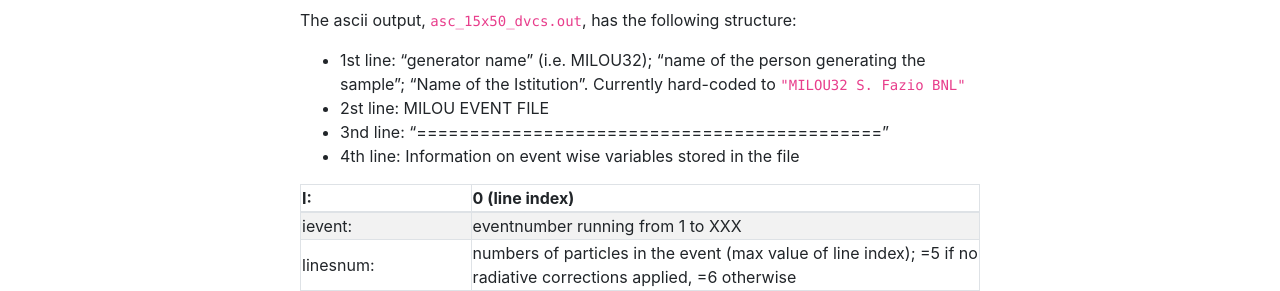
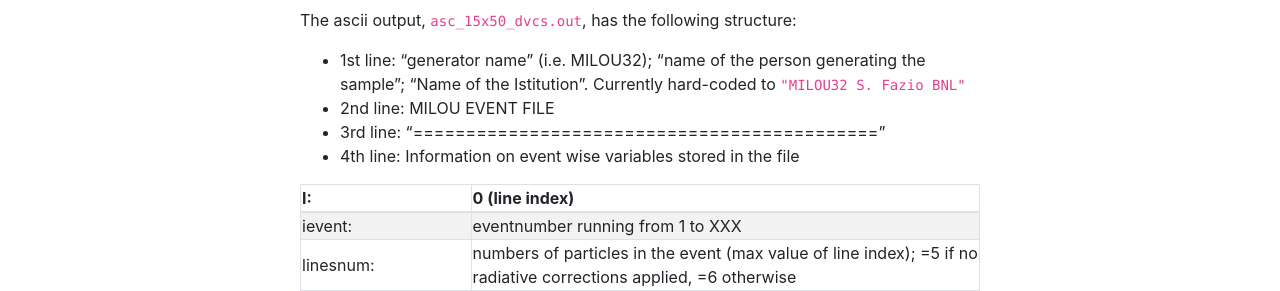
Before and after one commit to kkauder/eic.github.io, a Jekyll site: the page built from _software/milou.md, in a window 1280 px wide and 900 px high, scrolled down 1338 px. Shown: the part 162-453 px from the top of the window. Built offline with Jekyll 4.4.1, drawn with Linux system fonts in a browser that asks for light colours; nearby versions of some CDN libraries.

Commit message:
Typo fix

````diff
--- a/_software/milou.md
+++ b/_software/milou.md
@@ -72,8 +72,8 @@ The ascii output, `asc_15x50_dvcs.out`, has the following structure:
 
 * 1st line: "generator name" (i.e. MILOU32); "name of the person generating the sample"; "Name of the Istitution".
 Currently hard-coded to ```"MILOU32     S. Fazio        BNL"```
-* 2st line: MILOU EVENT FILE
-* 3nd line: "============================================"
+* 2nd line: MILOU EVENT FILE
+* 3rd line: "============================================"
 * 4th line: Information on event wise variables stored in the file
 
 | I:                                                                                                            | 0 \(line index\)                                                                                                    |
````
